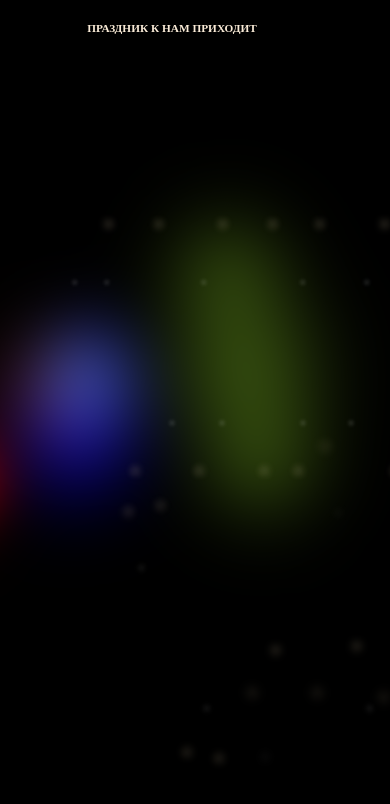
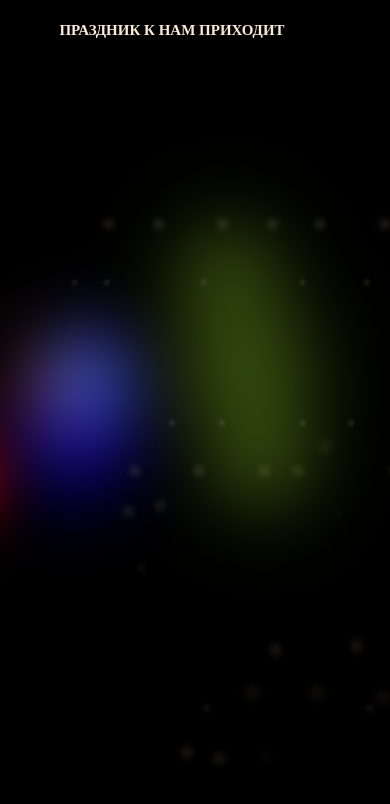
Before and after one commit to AlexGukov44/New-Year-card-2026, a plain HTML site: page index.html in a window 390 px wide. Shown: the top 804 px of the page. Drawn offline with Linux system fonts and the light colour scheme.

Commit message:
pravki 6

```diff
--- a/css/styles.css
+++ b/css/styles.css
@@ -165,7 +165,7 @@ footer {
 @media (max-width: 450px) {
     h1 {
         white-space: nowrap;                /* запрещаем перенос */
-        font-size: clamp(9px, 2.9vw, 40px); /* минимум, текущий размер, максимум */
+        font-size: clamp(15px, 2.9vw, 40px); /* минимум, текущий размер, максимум */
     }
     .s1, .s3 {
         width: 2px;
```
